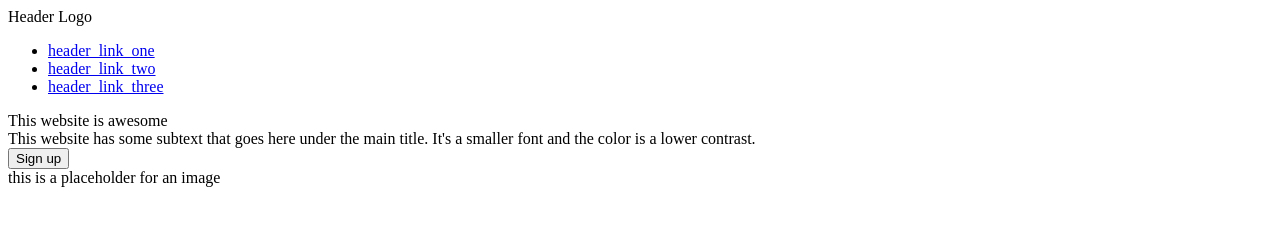
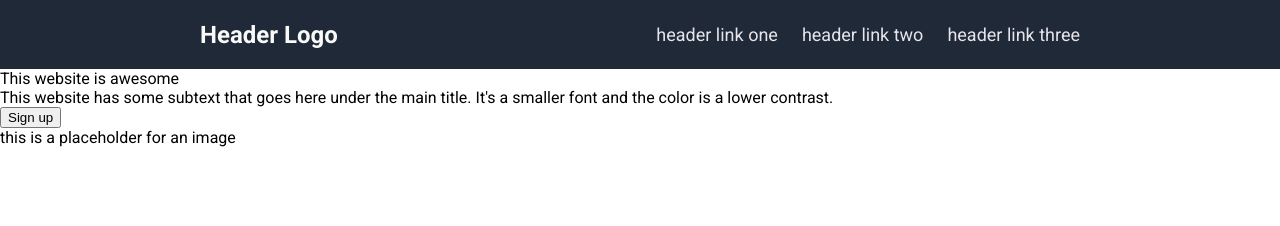
Before and after one commit to JMAG239/landing-page, a plain HTML site: page index.html in a window 1280 px wide. Drawn offline with Linux system fonts and the light colour scheme.

Commit message:
Add style.css and make first modifications
Incorporate style.css to the project in order to begin with the
customization of the landing page.
Add styles to the main header.

Modify index.html to add the reference for the css file.

```diff
--- a/index.html
+++ b/index.html
@@ -5,6 +5,7 @@
     <meta http-equiv="X-UA-Compatible" content="IE=edge">
     <meta name="viewport" content="width=device-width, initial-scale=1.0">
     <title>Landing page</title>
+    <link rel="stylesheet" href="style.css">
 </head>
 <body>
     <div class="header">
@@ -13,9 +14,9 @@
         </div>
         <div class="header_links">
             <ul class="links">
-                <li><a href="#">header_link_one</a></li>
-                <li><a href="#">header_link_two</a></li>
-                <li><a href="#">header_link_three</a></li>
+                <li><a href="#">header link one</a></li>
+                <li><a href="#">header link two</a></li>
+                <li><a href="#">header link three</a></li>
             </ul>
         </div>
     </div>
--- /dev/null
+++ b/style.css
@@ -0,0 +1,35 @@
+@import url('https://fonts.googleapis.com/css2?family=Roboto:wght@400;700&display=swap');
+
+body {
+    font-family: Roboto, sans-serif;
+    display: flex;
+    flex-direction: column;
+    margin: 0;
+  }
+
+.header {
+    background: #1f2937;
+    display: flex;
+    justify-content: space-between;
+    align-items: center;
+    padding: 8px 200px;
+  }
+
+  .header_logo {
+    color: #F9FAF8;
+    font-size: 24px;
+    font-weight: bold;
+  }
+
+  ul {
+    list-style-type: none;
+    gap: 24px;
+    display: flex;
+    padding: 0;
+  }
+
+  a {
+    color: #E7E5EB;
+    text-decoration: none;
+    font-size: 18px;
+  }
```
